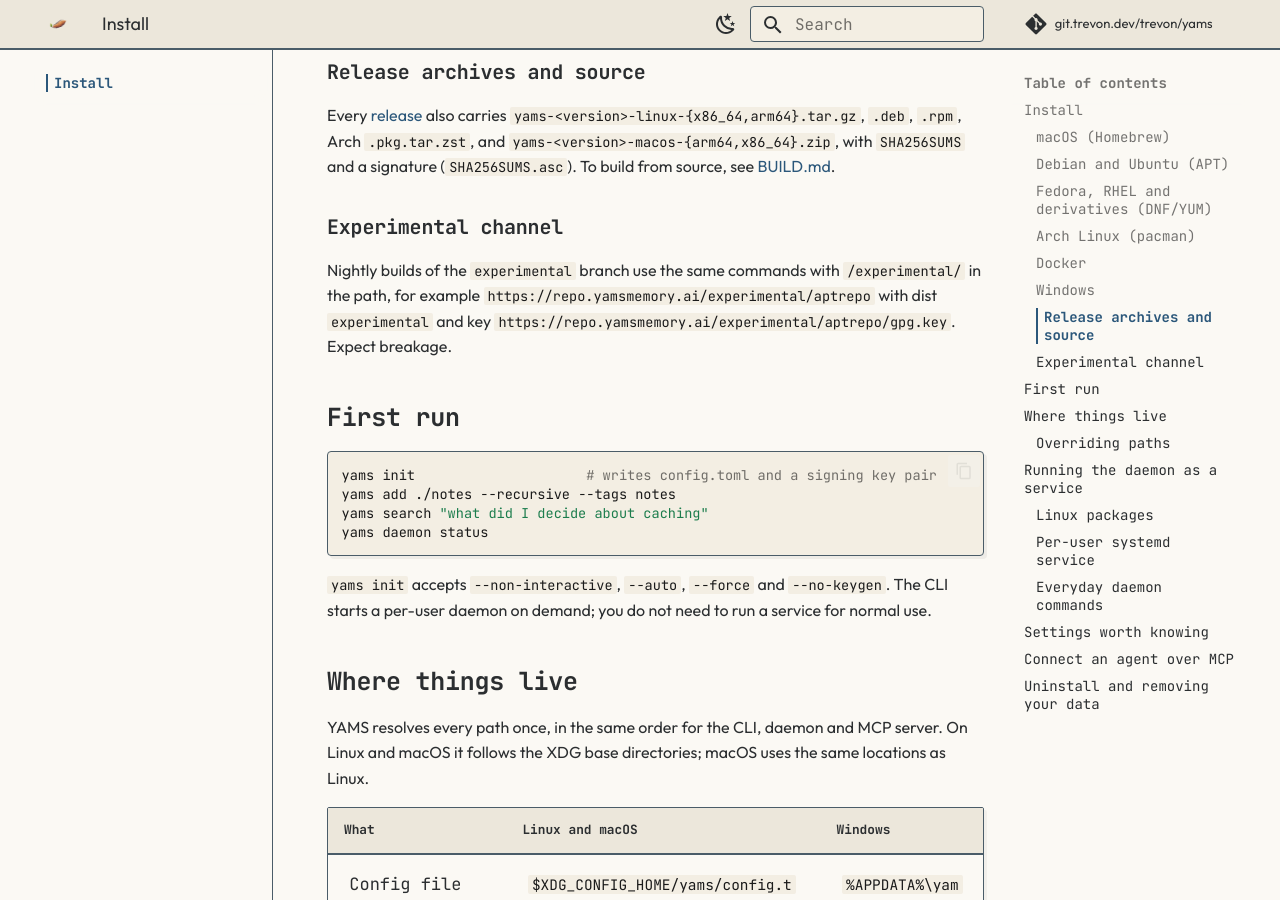
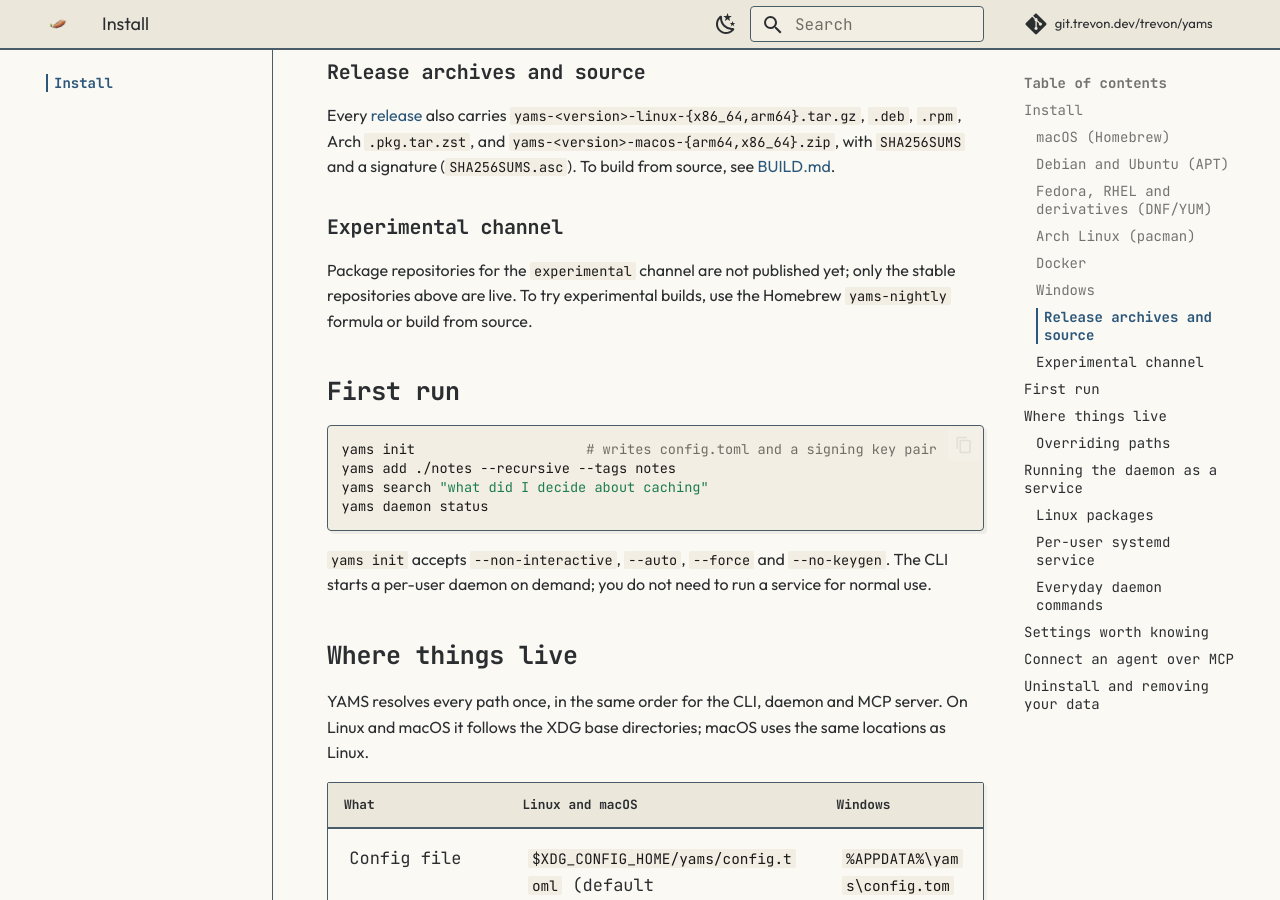
Before and after one commit to trvon/yams, an MkDocs documentation site: the page built from docs/install.md, in a window 1280 px wide and 900 px high, scrolled down 2074 px. Built offline with MkDocs 1.6.1 and Material for MkDocs 9.7.7, drawn with Linux system fonts in a browser that asks for light colours.

Commit message:
docs(install): say the experimental package channel is not published yet
repo.yamsmemory.ai/experimental/* returns 404 for every repository, so the
guide pointed people at URLs that do not exist.

Signed-off-by: trvon <me@trevon.dev>

```diff
--- a/docs/install.md
+++ b/docs/install.md
@@ -104,10 +104,9 @@
 
 ### Experimental channel
 
-Nightly builds of the `experimental` branch use the same commands with
-`/experimental/` in the path, for example
-`https://repo.yamsmemory.ai/experimental/aptrepo` with dist `experimental` and
-key `https://repo.yamsmemory.ai/experimental/aptrepo/gpg.key`. Expect breakage.
+Package repositories for the `experimental` channel are not published yet;
+only the stable repositories above are live. To try experimental builds, use
+the Homebrew `yams-nightly` formula or build from source.
 
 ## First run
 
```
